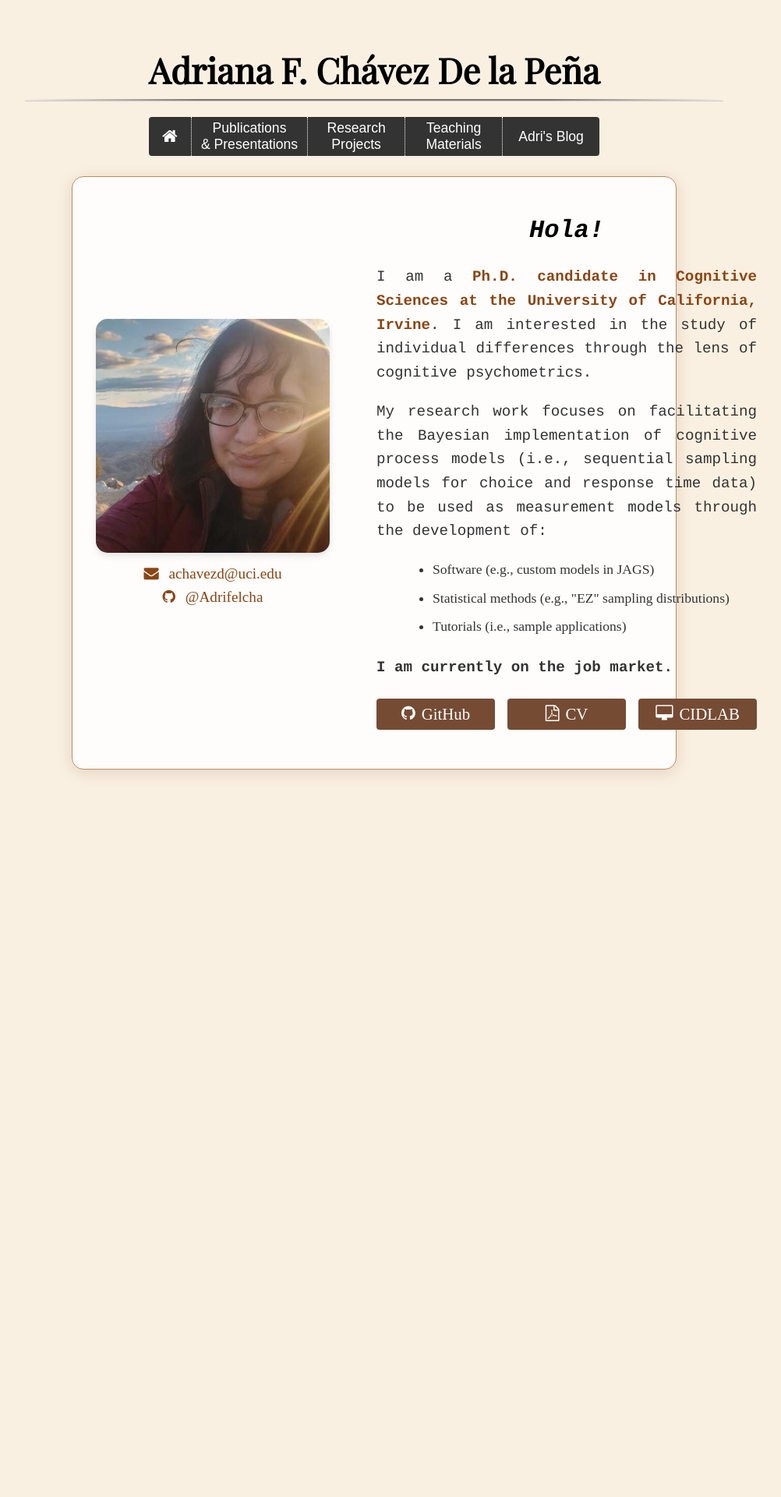
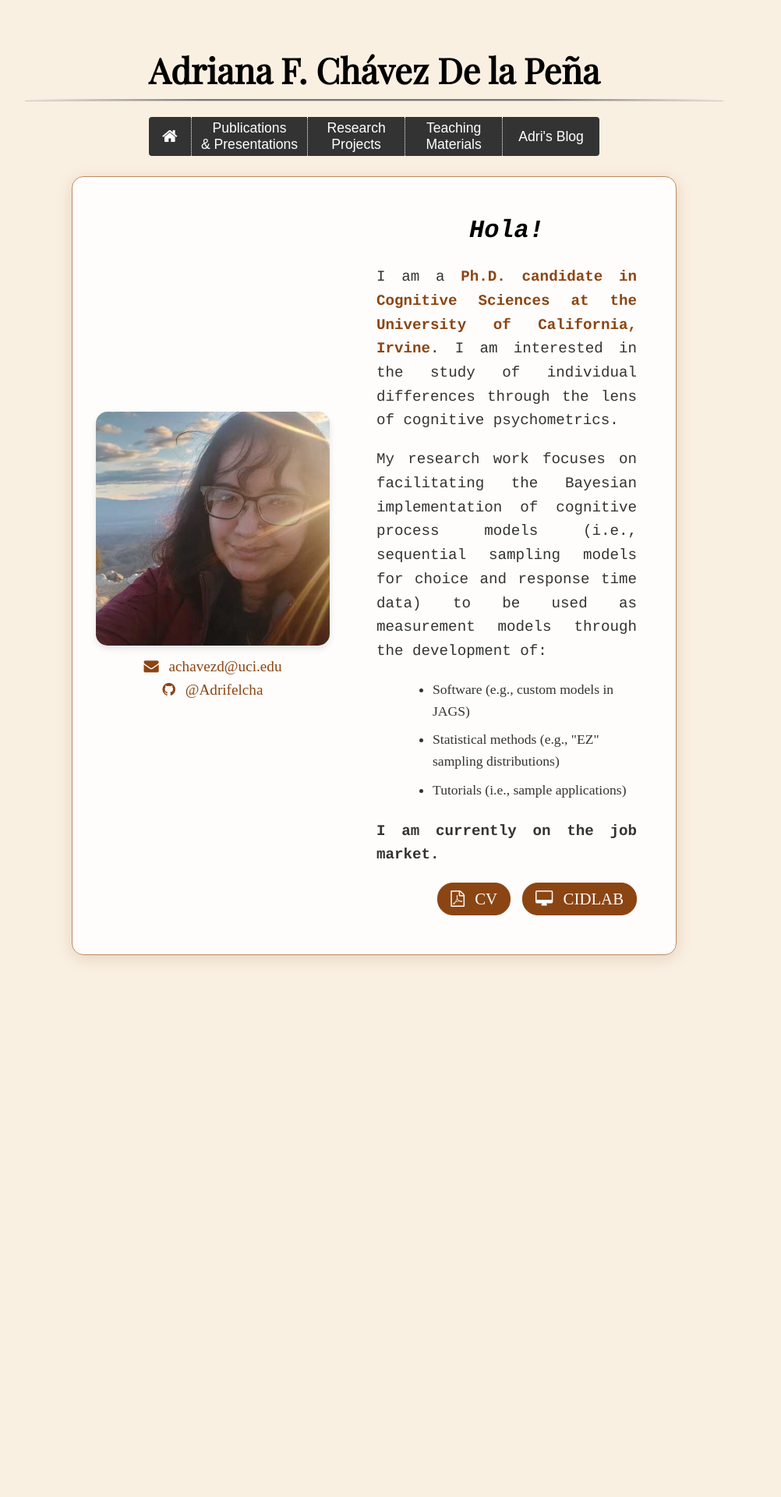
Before and after one commit to Adrifelcha/adrifelcha.github.io, a Jekyll site: the page built from index.html, in a window 1280 px wide. Shown: the top 1920 px of the page at 78% size, without its empty margins (160-1162 px from the left). Built offline with Jekyll 4.4.1, drawn with Linux system fonts in a browser that asks for light colours; some web fonts are replaced.

Commit message:
Remove redundant GitHub button

```diff
--- a/css/main.css
+++ b/css/main.css
@@ -384,27 +384,30 @@
 
 .social-links {
     display: flex;
-    gap: 1rem;
-    margin-top: 1.5rem;
+    justify-content: flex-end;
+    gap: 15px;
+    margin-top: 20px;
 }
 
 .social-button {
-    display: inline-flex;
-    align-items: center;
-    justify-content: center;
-    gap: 0.5rem;
-    padding: 0.5rem 1rem;
-    min-width: 120px;
-    background-color: #754B33;
-    color: white;
-    border-radius: 4px;
-    transition: background-color 0.3s;
-    text-align: center;
+    display: inline-block;
+    padding: 8px 16px;
+    background-color: #8b4513;  /* Dark brown background */
+    border: 1px solid #8b4513;
+    border-radius: 20px;
+    color: white;  /* White text */
+    text-decoration: none;
+    transition: all 0.3s ease;
 }
 
 .social-button:hover {
-    background-color: #50331A;
-    text-decoration: none;
+    background-color: #BF8B5E;  /* Lighter brown on hover */
+    border-color: #BF8B5E;
+    transform: translateY(-2px);
+}
+
+.social-button i {
+    margin-right: 8px;
 }
 
 .bio-list {
--- a/index.html
+++ b/index.html
@@ -39,9 +39,6 @@
         </p>
 
         <div class="social-links">
-            <a href="https://github.com/Adrifelcha" class="social-button">
-                <i class="fa fa-github"></i> GitHub
-            </a>
             <a href="/documents/AdrianaChavezDeLaPena_CV.pdf" class="social-button" target="_blank">
                 <i class="fa fa-file-pdf-o"></i> CV
             </a>
```
